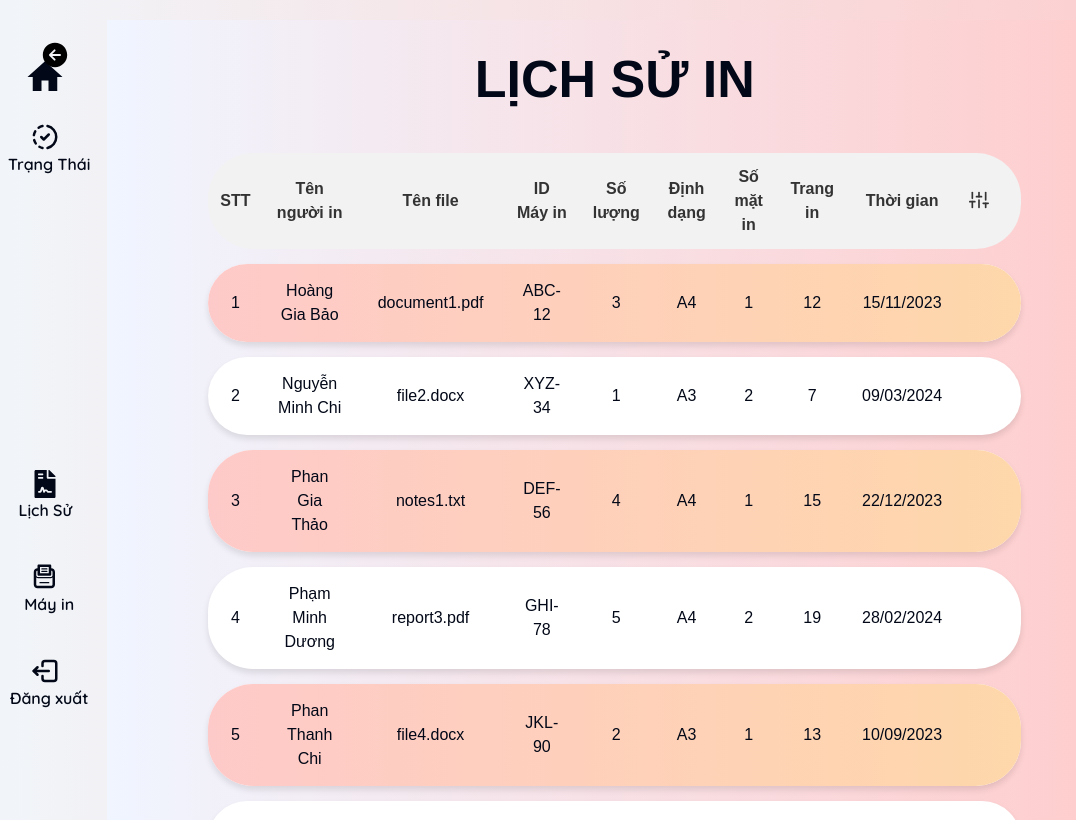
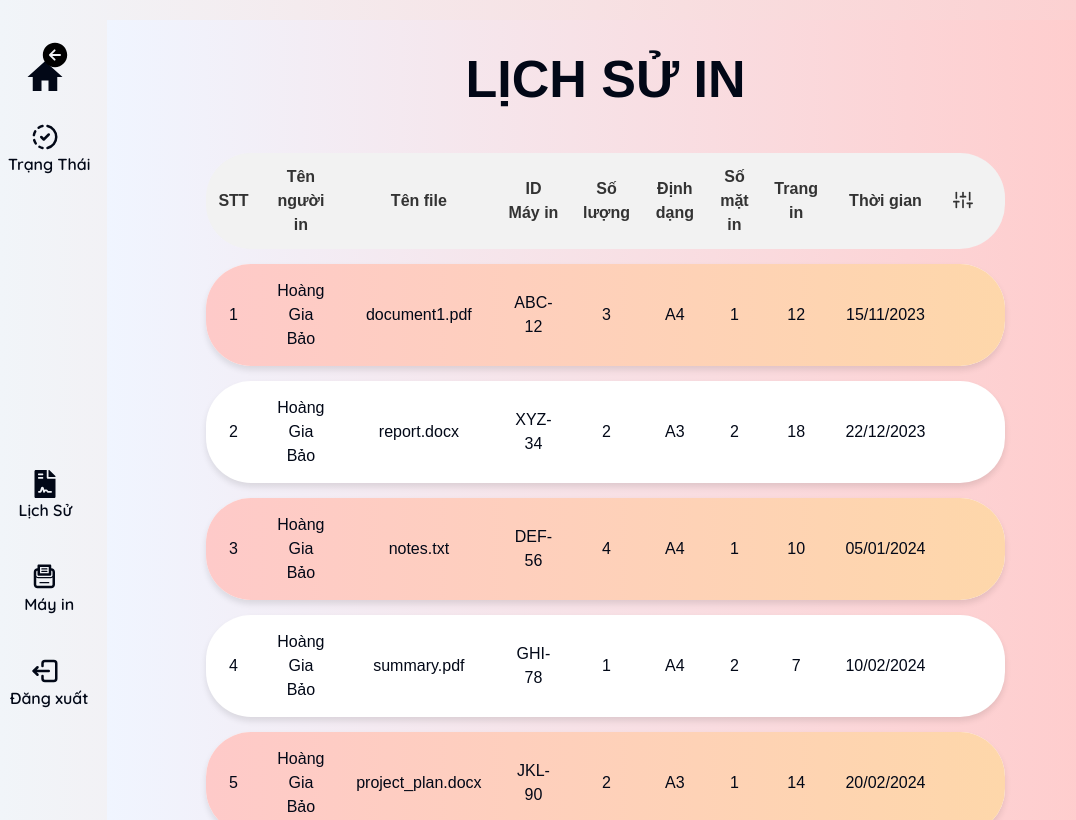
Before and after one commit to Benhidangiu1408/BTL-CNPM, a React (Vite) app: page /homepage/history in a window 1280 px wide. Shown: the whole page, without its empty margins (0-1076 px from the left). Built offline with nearby package versions, Linux system fonts and the light colour scheme.

Commit message:
more orders

```diff
--- a/src/data/printingfiles.ts
+++ b/src/data/printingfiles.ts
@@ -10,6 +10,114 @@ export default [
         "printnum": 3
       },
       "printerid": "ABC-12"
+    },
+    {
+      "name": "Hoàng Gia Bảo",
+      "printdate": "22/12/2023",
+      "filename": "report.docx",
+      "properties": {
+        "size": "A3",
+        "side": 2,
+        "pagenum": 18,
+        "printnum": 2
+      },
+      "printerid": "XYZ-34"
+    },
+    {
+      "name": "Hoàng Gia Bảo",
+      "printdate": "05/01/2024",
+      "filename": "notes.txt",
+      "properties": {
+        "size": "A4",
+        "side": 1,
+        "pagenum": 10,
+        "printnum": 4
+      },
+      "printerid": "DEF-56"
+    },
+    {
+      "name": "Hoàng Gia Bảo",
+      "printdate": "10/02/2024",
+      "filename": "summary.pdf",
+      "properties": {
+        "size": "A4",
+        "side": 2,
+        "pagenum": 7,
+        "printnum": 1
+      },
+      "printerid": "GHI-78"
+    },
+    {
+      "name": "Hoàng Gia Bảo",
+      "printdate": "20/02/2024",
+      "filename": "project_plan.docx",
+      "properties": {
+        "size": "A3",
+        "side": 1,
+        "pagenum": 14,
+        "printnum": 2
+      },
+      "printerid": "JKL-90"
+    },
+    {
+      "name": "Hoàng Gia Bảo",
+      "printdate": "28/03/2024",
+      "filename": "invoice.pdf",
+      "properties": {
+        "size": "A4",
+        "side": 2,
+        "pagenum": 16,
+        "printnum": 3
+      },
+      "printerid": "MNO-12"
+    },
+    {
+      "name": "Hoàng Gia Bảo",
+      "printdate": "10/04/2024",
+      "filename": "thesis.txt",
+      "properties": {
+        "size": "A4",
+        "side": 1,
+        "pagenum": 8,
+        "printnum": 5
+      },
+      "printerid": "PQR-34"
+    },
+    {
+      "name": "Hoàng Gia Bảo",
+      "printdate": "20/05/2024",
+      "filename": "slides.pdf",
+      "properties": {
+        "size": "A3",
+        "side": 2,
+        "pagenum": 20,
+        "printnum": 1
+      },
+      "printerid": "STU-56"
+    },
+    {
+      "name": "Hoàng Gia Bảo",
+      "printdate": "15/06/2024",
+      "filename": "proposal.docx",
+      "properties": {
+        "size": "A4",
+        "side": 1,
+        "pagenum": 9,
+        "printnum": 3
+      },
+      "printerid": "VWX-78"
+    },
+    {
+      "name": "Hoàng Gia Bảo",
+      "printdate": "05/07/2024",
+      "filename": "research.txt",
+      "properties": {
+        "size": "A4",
+        "side": 2,
+        "pagenum": 15,
+        "printnum": 2
+      },
+      "printerid": "YZA-90"
     },
     {
       "name": "Nguyễn Minh Chi",
```
